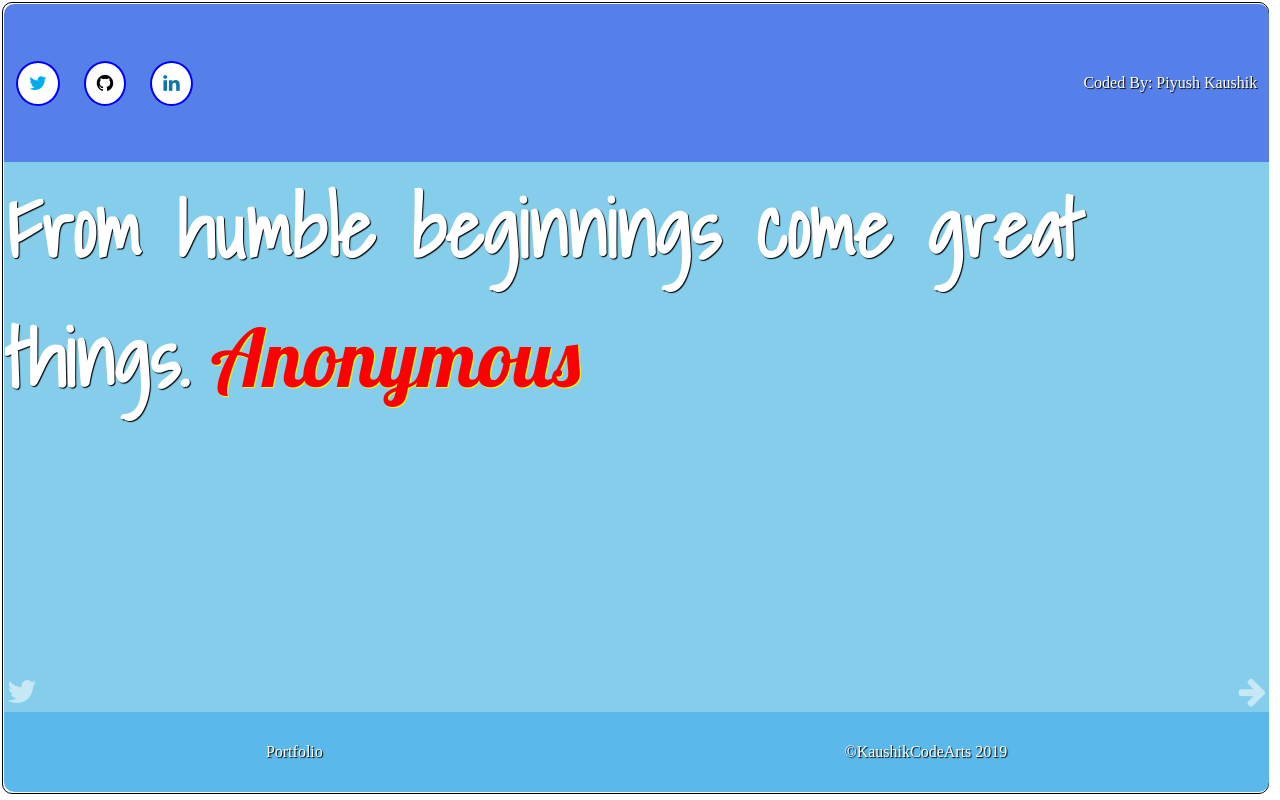
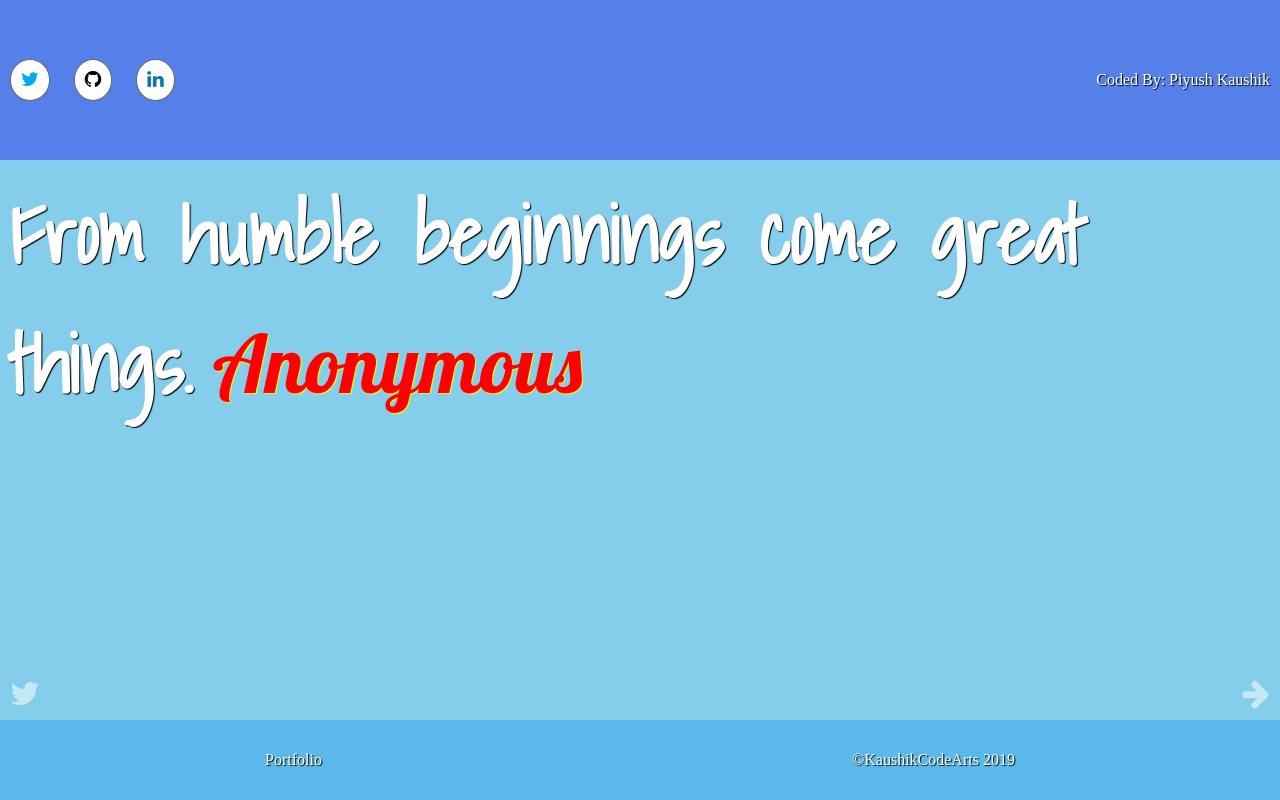
Before and after one commit to KaushikDev/quotes, a plain HTML site: page index.html in a window 1280 px wide. Drawn offline with Linux system fonts and the light colour scheme.

Commit message:
Update style.css

```diff
--- a/style.css
+++ b/style.css
@@ -20,16 +20,13 @@
 }
 
 *{
-    padding: 1;
+    padding: 0;
     margin: 0;
 }
 
 #container{
-    width: 99%;
-    height:99%;
-    /* transform: translate(50%, 50%); */
-    border: 1px solid #000;
-    border-radius: 10px;
+    width: 100%;
+    height:100vh;
     display: flex;
     flex-direction: column;
 }
@@ -38,8 +35,6 @@
     width: 100%;
     height: 20%;
     background: var(--header-background);
-    border-top-left-radius: 10px;
-    border-top-right-radius: 10px;
     display: flex;
     flex-direction: row;
     align-items: center;
@@ -51,28 +46,22 @@
     margin: 10px;
     padding: 10px;
     border-radius: 50%;
-    border: 2px solid #00f;
+    border: 1px solid #666;
     color: var(--normal-font-color);
     background: var(--social-icons-background);
     font-size: 1.2em;
 }
 
 #github{
-/* background: var(--github-background); */
 color: var(--github-color);
-/* border: 2px solid #0f0; */
 }
 
 #twitter{
-    /* background: var(--twitter-background); */
-    color: var(--twitter-color);
-    /* border: 2px solid #f00; */
-}
+      color: var(--twitter-color);
+  }
 
 #linkedin{
-    /* background: var(--linkedin-background); */
     color: var(--linkedin-color);
-    /* border: 2px solid #00f; */
 }
 
 .span-class{
@@ -90,11 +79,13 @@ color: var(--github-color);
     flex-direction: column;
     align-items: center;
     justify-content: space-between;
+
 }
 
 #quote-area{
     font-size: 5em;
     overflow: auto;
+    padding: 10px;
 }
 
 #quotation{
@@ -118,6 +109,7 @@ color: var(--github-color);
 }
 
 .controls{
+    padding: 10px;
     font-size: 2em;
     opacity: 0.2;
     color: var(--normal-font-color);
@@ -131,8 +123,6 @@ color: var(--github-color);
     width: 100%;
     height:10%;
     background: var(--footer-background);
-    border-bottom-left-radius: 10px;
-    border-bottom-right-radius: 10px;
     display: flex;
     flex-direction: row;
     align-items: center;
@@ -162,8 +152,6 @@ color: var(--github-color);
         width: 100%;
         height: 20%;
         background: var(--header-background);
-        border-top-left-radius: 10px;
-        border-top-right-radius: 10px;
         display: flex;
         flex-direction: column;
         align-items: center;
@@ -182,7 +170,7 @@ color: var(--github-color);
         margin: 10px;
         padding: 10px;
         border-radius: 50%;
-        border: 2px solid #000;
+        border: 1px solid #666;
         color: var(--normal-font-color);
         background: var(--social-icons-background);
         font-size: 1.2em;
@@ -220,5 +208,4 @@ color: var(--github-color);
         overflow: auto;
     }
 
-
 }
```
